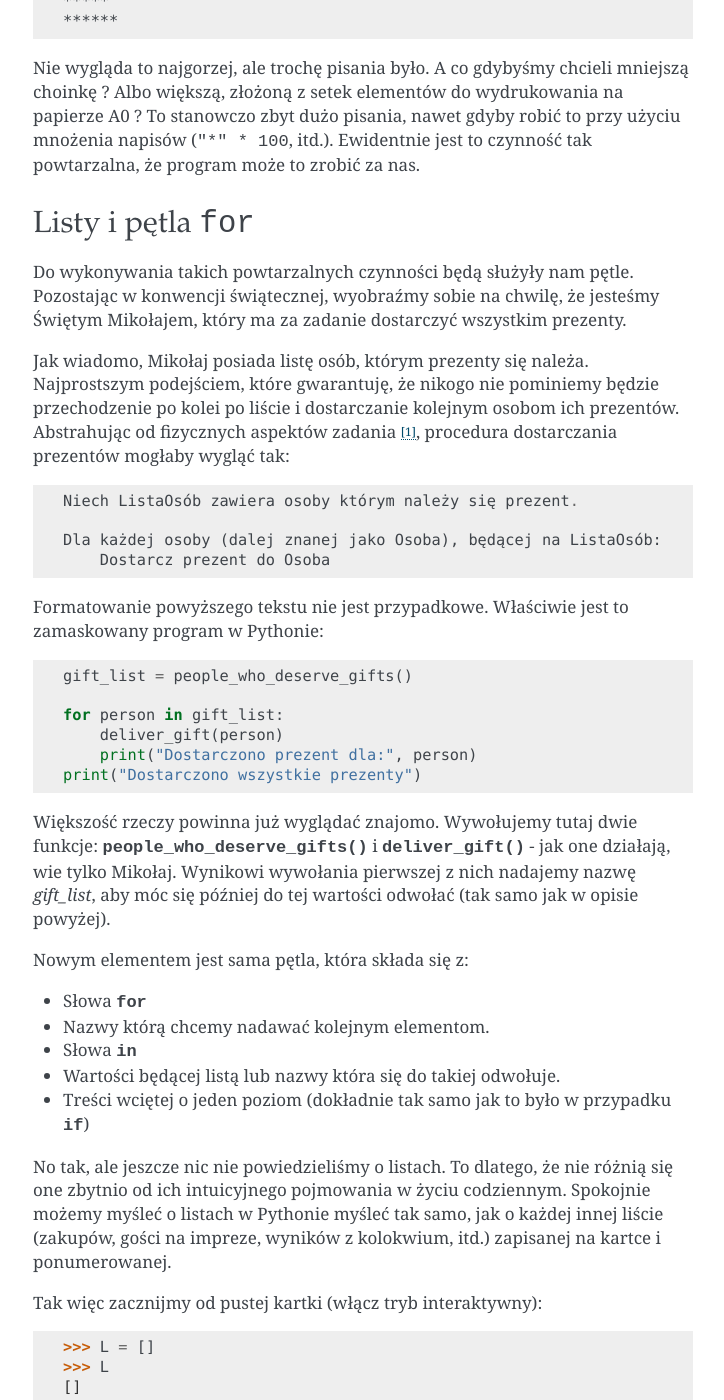
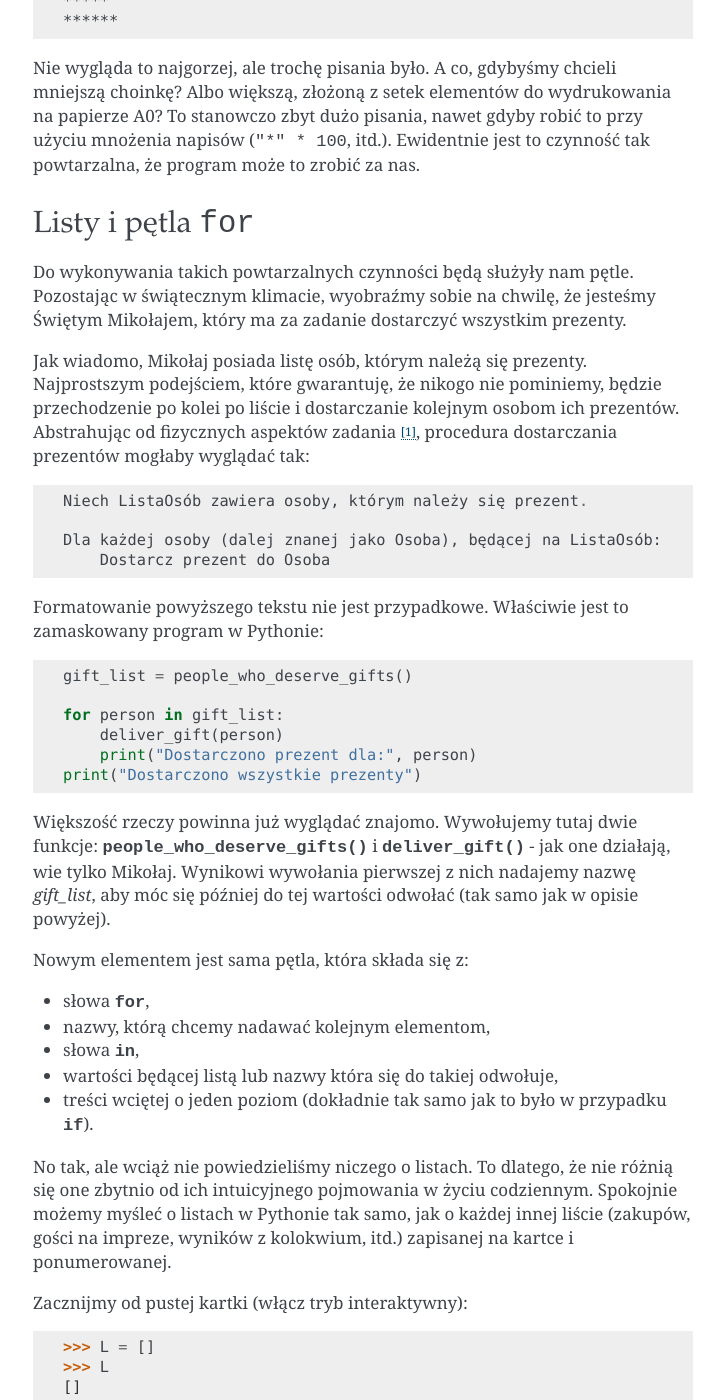
Before and after one commit to ggcarrots/django-carrots, a Sphinx documentation site: the page built from source/python_classes.rst, in a window 1280 px wide and 1400 px high, scrolled down 772 px. Shown: the whole window, without its empty margins (387-1111 px from the left). Built offline with Sphinx 7.4.7, drawn with Linux system fonts in a browser that asks for light colours; formulas are drawn with MathJax 3; some of the changed text lies outside the part shown.

Commit message:
Update python_classes.rst
Grammar, style and spelling check

```diff
--- a/source/python_classes.rst
+++ b/source/python_classes.rst
@@ -7,7 +7,7 @@ w każdym centrum handlowym. W ramach ćwiczenia spróbujemy narysować
 takie drzewko w konsoli.
 
 Zaczniemy od najprostszej możliwej wersji zadania, aby później rozszerzyć
-je do bardziej funkcjonalnej. Tak więc na zachętę, pół choinki:
+je do bardziej funkcjonalnej. Tak więc, na zachętę, pół choinki:
 
 .. testcode::
 
@@ -41,9 +41,9 @@ je do bardziej funkcjonalnej. Tak więc na zachętę, pół choinki:
     *****
     ******
 
-Nie wygląda to najgorzej, ale trochę pisania było. A co gdybyśmy chcieli
-mniejszą choinkę ? Albo większą, złożoną z setek elementów do wydrukowania
-na papierze A0 ? To stanowczo zbyt dużo pisania, nawet gdyby robić to
+Nie wygląda to najgorzej, ale trochę pisania było. A co, gdybyśmy chcieli
+mniejszą choinkę? Albo większą, złożoną z setek elementów do wydrukowania
+na papierze A0? To stanowczo zbyt dużo pisania, nawet gdyby robić to
 przy użyciu mnożenia napisów (``"*" * 100``, itd.). Ewidentnie jest to
 czynność tak powtarzalna, że program może to zrobić za nas.
 
@@ -52,17 +52,17 @@ Listy i pętla ``for``
 =====================
 
 Do wykonywania takich powtarzalnych czynności będą służyły nam pętle.
-Pozostając w konwencji świątecznej, wyobraźmy sobie na chwilę, że
+Pozostając w świątecznym klimacie, wyobraźmy sobie na chwilę, że
 jesteśmy Świętym Mikołajem, który ma za zadanie dostarczyć wszystkim
 prezenty.
 
-Jak wiadomo, Mikołaj posiada listę osób, którym prezenty
-się należa. Najprostszym podejściem, które gwarantuję, że nikogo nie
-pominiemy będzie przechodzenie po kolei po liście i dostarczanie kolejnym
+Jak wiadomo, Mikołaj posiada listę osób, którym należą się prezenty.
+Najprostszym podejściem, które gwarantuję, że nikogo nie
+pominiemy, będzie przechodzenie po kolei po liście i dostarczanie kolejnym
 osobom ich prezentów. Abstrahując od fizycznych aspektów zadania [#speed]_,
-procedura dostarczania prezentów mogłaby wygląć tak::
+procedura dostarczania prezentów mogłaby wyglądać tak::
 
-    Niech ListaOsób zawiera osoby którym należy się prezent.
+    Niech ListaOsób zawiera osoby, którym należy się prezent.
 
     Dla każdej osoby (dalej znanej jako Osoba), będącej na ListaOsób:
         Dostarcz prezent do Osoba
@@ -84,26 +84,26 @@ wie tylko Mikołaj. Wynikowi wywołania pierwszej z nich nadajemy nazwę
 
 Nowym elementem jest sama pętla, która składa się z:
 
-* Słowa :keyword:`for`
-* Nazwy którą chcemy nadawać kolejnym elementom.
-* Słowa :keyword:`in`
-* Wartości będącej listą lub nazwy która się do takiej odwołuje.
-* Treści wciętej o jeden poziom (dokładnie tak samo jak to było w przypadku :keyword:`if`)
+* słowa :keyword:`for`,
+* nazwy, którą chcemy nadawać kolejnym elementom,
+* słowa :keyword:`in`,
+* wartości będącej listą lub nazwy która się do takiej odwołuje,
+* treści wciętej o jeden poziom (dokładnie tak samo jak to było w przypadku :keyword:`if`).
 
-No tak, ale jeszcze nic nie powiedzieliśmy o listach. To dlatego, że
+No tak, ale wciąż nie powiedzieliśmy niczego o listach. To dlatego, że
 nie różnią się one zbytnio od ich intuicyjnego pojmowania w życiu
-codziennym. Spokojnie możemy myśleć o listach w Pythonie myśleć tak samo,
+codziennym. Spokojnie możemy myśleć o listach w Pythonie tak samo,
 jak o każdej innej liście (zakupów, gości na impreze, wyników z kolokwium, itd.)
 zapisanej na kartce i ponumerowanej.
 
-Tak więc zacznijmy od pustej kartki (włącz tryb interaktywny):
+Zacznijmy od pustej kartki (włącz tryb interaktywny):
 
     >>> L = []
     >>> L
     []
 
-W każdym momencie możemy sprawdzić ile mamy zapisanych elementów
-na naszej liście za pomocą funkcji :func:`len`.
+W każdym momencie możemy sprawdzić, ile mamy zapisanych elementów
+na naszej liście - robimy to za pomocą funkcji :func:`len`.
 
     >>> len(L)
     0
@@ -283,19 +283,19 @@ Przyjrzyjmy się bliżej tzw. definicji funkcji :func:`print_triangle`:
             print(size*"*")
 
 Definicja funkcji zaczyna się zawsze od słowa :keyword:`def`. Następnie
-podajemy jak chcemy aby nasza funkcja się nazywała. W nawiasach musimy
-podać jak mają zostać nazwane jej argumenty, gdy zostanie ona wywołana.
+podajemy nazwę, którą wybraliśmy dla naszej funkcji. W nawiasach musimy
+wskazać, jak mają zostać nazwane jej argumenty, gdy zostanie ona wywołana.
 W kolejnych liniach zaś podajemy instrukcje, które mają zostać wykonane,
-gdy użyjemy też funkcji.
+gdy użyjemy tej funkcji.
 
-Tak jak to widać na przykładzie, instrukcje w funkcji mogą zawierać
+Jak widać na przykładzie, instrukcje w funkcji mogą zawierać
 nazwy, które podaliśmy jako nazwy argumentów. Zasada działania jest
 następująca - jeśli stworzyliśmy funkcję z trzema argumentami:
 
     >>> def foo(a, b, c):
     ...     print("FOO", a, b, c)
 
-To wywołując ją, tak samo jak każdą inną wcześniej, musimy podać
+to wywołując ją (tak samo jak każdą inną wcześniej), musimy podać
 wartości dla każdego z argumentów:
 
     >>> foo(1, "Ala", 2 + 3 + 4)
@@ -371,14 +371,14 @@ pracy z Django.
 Wartości to obiekty
 -------------------
 
-Wszystko co do tej pory nazywaliśmy wartością możemy nazwać też obiektem.
+Wszystko, co do tej pory nazywaliśmy wartością, możemy nazwać też obiektem.
 Widzieliśmy to na przykładzie liczb całkowitych, gdy :func:`help` wypisało
 nam dziesiątki linii dodatkowych informacji na temat :func:`int`.
 
 Każdy obiekt ma klasę
 ---------------------
 
-Aby się dowiedzieć jaką wystarczy użyć funkcji :func:`type`:
+Aby dowiedzieć się, jaką, wystarczy użyć funkcji :func:`type`:
 
     >>> type(2)
     <type 'int'>
@@ -438,7 +438,7 @@ Zacytujemy tutaj jedynie kilka ciekawszych funkcji:
     <BLANKLINE>
 
 Wszystko to są operacje, które każdy napis potrafi wykonać. Możemy
-się do nich dostać używając kropki i wywołując jak funkcję:
+się do nich dostać, używając kropki i wywołując jak funkcję:
 
     >>> x = "Ala"
     >>> x.upper()
@@ -461,16 +461,16 @@ stworzyć obiekt mający jej cechy (tzw. swoją instancję):
     ()
 
 Podsumowując, poznaliśmy już klasy :func:`int`, :func:`str`, :func:`tuple`,
-:func:`list`. Aby sprawdzić jakiej klasy jest wartość (obiekt) używamy funkcji
-:func:`type`. Aby stworzyć instancję klasy (czyli nowy obiekt) wywołujemy
-klasę podobnie jak wywoływaliśmy funkcję, dopisując nawiasy ``()``, na przykład
+:func:`list`. Aby sprawdzić, jakiej klasy jest wartość (obiekt), używamy funkcji
+:func:`type`. Aby stworzyć instancję klasy (czyli nowy obiekt), wywołujemy
+klasę, podobnie jak wywoływaliśmy funkcję, dopisując nawiasy ``()``, na przykład
 ``int()``.
 
 Definiowanie klass
 ------------------
 
-Podobnie jak możemy tworzyć własne funkcje, tak i możemy tworzyć
-własne klasy. W gruncie rzeczy, klasa to nic innego jak zgrupowane
+Możemy tworzyć własne funkcje, podobnie możemy tworzyć
+własne klasy. W gruncie rzeczy klasa to nic innego jak zgrupowane
 funkcje:
 
 .. testsetup:: simple-class
@@ -504,7 +504,7 @@ tą funkcję (czyli to co przed kropką):
 
     Woof! Woof!
 
-Argument ten może nazywać się dowolnie, ale intuicyjne jest aby nazwać go ``self``.
+Argument ten może nazywać się dowolnie, ale intuicyjne jest, aby nazwać go ``self``.
 
 
 Atrybuty obiektów
@@ -523,8 +523,8 @@ Obiekty poza metodami (funckjami), mogą posiadać też atrybuty:
 
     Burek
 
-Czasami chcemy aby każdy obiekt danej klasy miał jakiś atrybut, np. każdy
-pies powinien mieć imię. Możemy dodać takie wymaganie definiując funkcję
+Czasami chcemy, aby każdy obiekt danej klasy miał jakiś atrybut, np. każdy
+pies powinien mieć imię. Możemy dodać takie wymaganie, definiując funkcję
 o specjalnej nazwie ``__init__``:
 
 .. testcode:: init-class
@@ -552,7 +552,7 @@ Pełna choinka
 =============
 
 Poprzedni rozdział był dość teoretyczny, więc teraz postaramy się
-skorzystać przynajmniej z części tej wiedzy kończąc nasz program
+skorzystać przynajmniej z części tej wiedzy, kończąc nasz program
 do wyświetlania choinki.
 
 Dla przypomnienia::
@@ -569,9 +569,9 @@ Dla przypomnienia::
 Jak możemy ulepszyć funkcję :func:`print_triangle`, aby wyświetlała
 cały segment choinki, a nie tylko pół?
 
-Przede wszystkim, ustalmy jak chcemy aby wyglądał wynik dla konrektnej
+Przede wszystkim ustalmy, jak ma wyglądać wynik dla konrektnej
 wartości argumentu ``n``. Wydaje się sensowne, aby ``n`` było szerokością.
-Wtedy dla ``n = 5``, oczekiwalibyśmy::
+Wtedy dla ``n = 5`` oczekiwalibyśmy::
 
       *
      ***
@@ -678,7 +678,7 @@ Zadanie dla chętnych
 --------------------
 
 Stwórz klasę ``XMASTree`` która dla podanego rozmiaru i wywołaniu
-metody ``draw``, wydrukuje poniższe obrazki (rozmiary 1, 2 i 3):
+metody ``draw`` wydrukuje poniższe obrazki (rozmiary 1, 2 i 3):
 
 ::
 
```
Also changed, not shown: other parts of source/python_classes.rst (+29 -29 lines).
